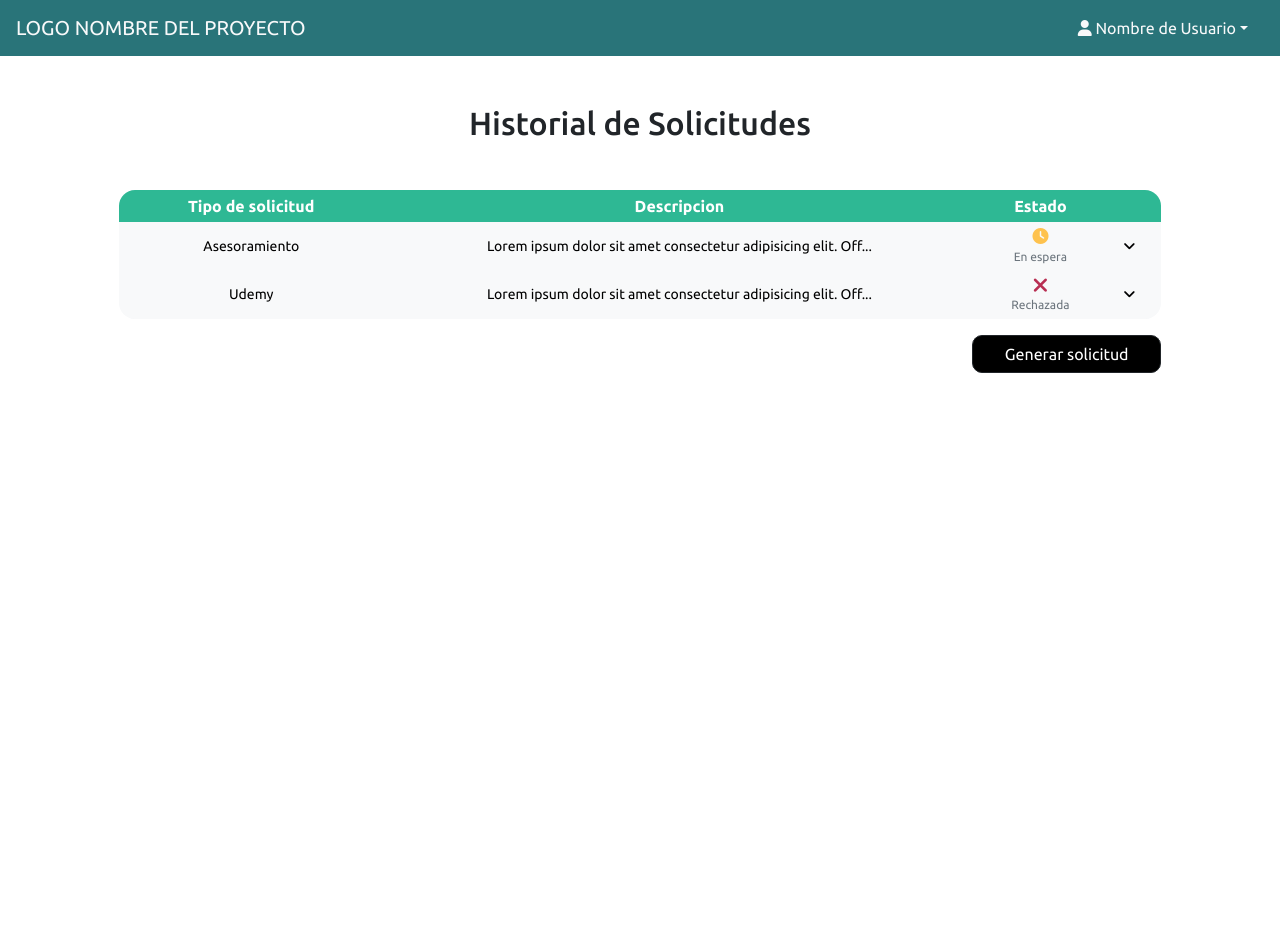
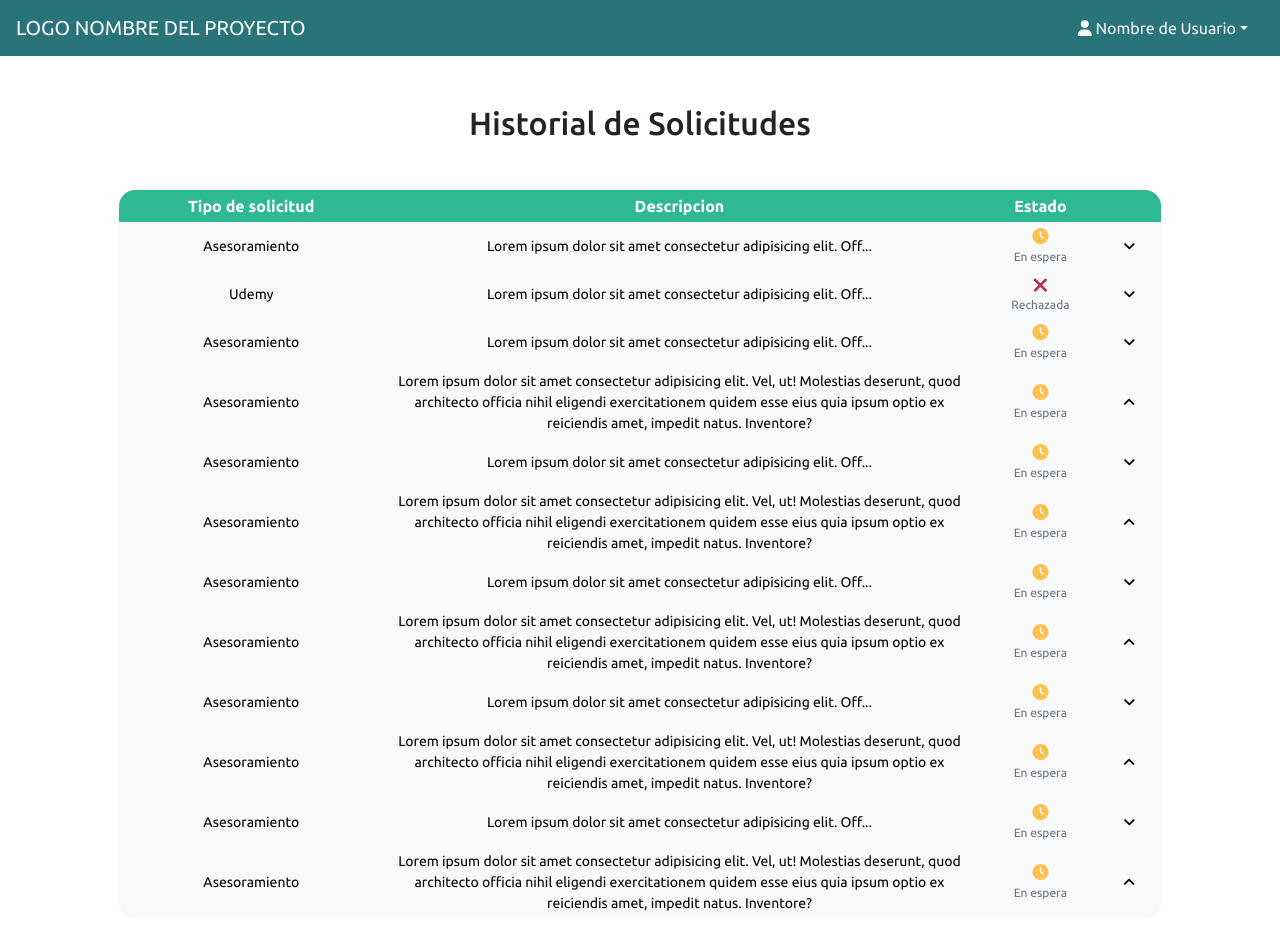
Before and after one commit to SantiMoltedo/Devforce2023-FRONT, a React (Vite) app: page /user in a window 1280 px wide. Shown: the top 933 px of the page. Before the commit the page ends 800 px from the top, so only its background shows below. Built offline with nearby package versions, Linux system fonts and the light colour scheme.

Commit message:
Correcciones a notificaciones

```diff
--- a/src/app/components/PushNotiSimple.jsx
+++ b/src/app/components/PushNotiSimple.jsx
@@ -15,7 +15,7 @@ export const PushNotiSimple = ({ accion, coso }) => {
             <div className="position-fixed bottom-0 end-0 p-3 toast-container">
                 <div className="toast align-items-center text-bg-primary border-0" id="pushNotiSimple" role="alert" aria-live="assertive" aria-atomic="true" data-bs-autohide="false" >
                     <div className={`toast-body h-100 d-flex justify-content-between toast-header-${accion}`}>
-                        <p className="m-0">{`${coso} ${accion}`} exitosamente</p>
+                        <p className="m-0 mt-05">{`${coso} ${accion} exitosamente`}</p>
                         <span><i className={`fa-solid ${accion == 'aprobada' && 'fa-check'} ${accion == 'creada' && 'fa-check'} ${accion == 'creado' && 'fa-check'} ${accion == 'rechazada' && 'fa-xmark'} ${accion == 'devuelta' && 'fa-clock'} text-white text-center`} data-bs-dismiss="toast" aria-label="Close"></i></span>
                     </div>
                 </div>
--- a/src/app/components/tables/TablaUsuarios.jsx
+++ b/src/app/components/tables/TablaUsuarios.jsx
@@ -118,6 +118,96 @@ export const TablaUsuarios = () => {
                         </td>
                         <td onClick={() => expandRow(2)}><i className="fa-solid fa-angle-down rotated me-2"></i></td>
                     </tr>
+                    <tr id='s1-collapsed'>
+                        <td>Asesoramiento</td>
+                        <td className='description'>Lorem ipsum dolor sit amet consectetur adipisicing elit. Off...</td>
+                        <td>
+                            <i className="fa-solid fa-clock"></i>
+                            <p className="text-muted m-0">En espera</p>
+                        </td>
+                        <td onClick={() => expandRow(1)}><i className="fa-solid fa-angle-down me-2"></i></td>
+                    </tr>
+                    <tr id="s1-expanded">
+                        <td>Asesoramiento</td>
+                        <td className='description'>Lorem ipsum dolor sit amet consectetur adipisicing elit. Vel, ut! Molestias deserunt, quod architecto officia nihil eligendi exercitationem quidem esse eius quia ipsum optio ex reiciendis amet, impedit natus. Inventore?</td>
+                        <td>
+                            <i className="fa-solid fa-clock"></i>
+                            <p className="text-muted m-0">En espera</p>
+                        </td>
+                        <td onClick={() => expandRow(1)} ><i className="fa-solid fa-angle-down rotated me-2"></i></td>
+                    </tr>
+                    <tr id='s1-collapsed'>
+                        <td>Asesoramiento</td>
+                        <td className='description'>Lorem ipsum dolor sit amet consectetur adipisicing elit. Off...</td>
+                        <td>
+                            <i className="fa-solid fa-clock"></i>
+                            <p className="text-muted m-0">En espera</p>
+                        </td>
+                        <td onClick={() => expandRow(1)}><i className="fa-solid fa-angle-down me-2"></i></td>
+                    </tr>
+                    <tr id="s1-expanded">
+                        <td>Asesoramiento</td>
+                        <td className='description'>Lorem ipsum dolor sit amet consectetur adipisicing elit. Vel, ut! Molestias deserunt, quod architecto officia nihil eligendi exercitationem quidem esse eius quia ipsum optio ex reiciendis amet, impedit natus. Inventore?</td>
+                        <td>
+                            <i className="fa-solid fa-clock"></i>
+                            <p className="text-muted m-0">En espera</p>
+                        </td>
+                        <td onClick={() => expandRow(1)} ><i className="fa-solid fa-angle-down rotated me-2"></i></td>
+                    </tr>
+                    <tr id='s1-collapsed'>
+                        <td>Asesoramiento</td>
+                        <td className='description'>Lorem ipsum dolor sit amet consectetur adipisicing elit. Off...</td>
+                        <td>
+                            <i className="fa-solid fa-clock"></i>
+                            <p className="text-muted m-0">En espera</p>
+                        </td>
+                        <td onClick={() => expandRow(1)}><i className="fa-solid fa-angle-down me-2"></i></td>
+                    </tr>
+                    <tr id="s1-expanded">
+                        <td>Asesoramiento</td>
+                        <td className='description'>Lorem ipsum dolor sit amet consectetur adipisicing elit. Vel, ut! Molestias deserunt, quod architecto officia nihil eligendi exercitationem quidem esse eius quia ipsum optio ex reiciendis amet, impedit natus. Inventore?</td>
+                        <td>
+                            <i className="fa-solid fa-clock"></i>
+                            <p className="text-muted m-0">En espera</p>
+                        </td>
+                        <td onClick={() => expandRow(1)} ><i className="fa-solid fa-angle-down rotated me-2"></i></td>
+                    </tr>
+                    <tr id='s1-collapsed'>
+                        <td>Asesoramiento</td>
+                        <td className='description'>Lorem ipsum dolor sit amet consectetur adipisicing elit. Off...</td>
+                        <td>
+                            <i className="fa-solid fa-clock"></i>
+                            <p className="text-muted m-0">En espera</p>
+                        </td>
+                        <td onClick={() => expandRow(1)}><i className="fa-solid fa-angle-down me-2"></i></td>
+                    </tr>
+                    <tr id="s1-expanded">
+                        <td>Asesoramiento</td>
+                        <td className='description'>Lorem ipsum dolor sit amet consectetur adipisicing elit. Vel, ut! Molestias deserunt, quod architecto officia nihil eligendi exercitationem quidem esse eius quia ipsum optio ex reiciendis amet, impedit natus. Inventore?</td>
+                        <td>
+                            <i className="fa-solid fa-clock"></i>
+                            <p className="text-muted m-0">En espera</p>
+                        </td>
+                        <td onClick={() => expandRow(1)} ><i className="fa-solid fa-angle-down rotated me-2"></i></td>
+                    </tr>
+                    <tr id='s1-collapsed'>
+                        <td>Asesoramiento</td>
+                        <td className='description'>Lorem ipsum dolor sit amet consectetur adipisicing elit. Off...</td>
+                        <td>
+                            <i className="fa-solid fa-clock"></i>
+                            <p className="text-muted m-0">En espera</p>
+                        </td>
+                        <td onClick={() => expandRow(1)}><i className="fa-solid fa-angle-down me-2"></i></td>
+                    </tr>
+                    <tr id="s1-expanded">
+                        <td>Asesoramiento</td>
+                        <td className='description'>Lorem ipsum dolor sit amet consectetur adipisicing elit. Vel, ut! Molestias deserunt, quod architecto officia nihil eligendi exercitationem quidem esse eius quia ipsum optio ex reiciendis amet, impedit natus. Inventore?</td>
+                        <td>
+                            <i className="fa-solid fa-clock"></i>
+                            <p className="text-muted m-0">En espera</p>
+                        </td>
+                        <td onClick={() => expandRow(1)} ><i className="fa-solid fa-angle-down rotated me-2"></i></td>
+                    </tr>
                     {/* <tr>
                     <td>Udemy</td>
                     <td>Lorem ipsum dolor sit amet consectetur adipisicing elit. Off...</td>
--- a/src/styles/style.css
+++ b/src/styles/style.css
@@ -204,6 +204,11 @@ i {
     vertical-align: middle;
 }
 
+.toast-body p {
+    display: inline;
+    vertical-align: baseline !important;
+}
+
 .noti-position {
     right: 5%;
     top: 10%;
@@ -211,6 +216,10 @@ i {
 
 #pushNotiSimple {
     border-radius: 0 !important;
+}
+
+.mt-05 {
+    margin-top: 0.5rem !important;
 }
 
 
@@ -225,6 +234,7 @@ i {
     .toast-body p,
     .toast-header strong,
     .toast-header i {
+        vertical-align: middle;
         font-size: 0.8rem;
     }
 }
@@ -239,6 +249,7 @@ i {
     .toast-body p,
     .toast-header strong,
     .toast-header i {
+        vertical-align: middle;
         font-size: 0.8rem;
     }
 }
```
